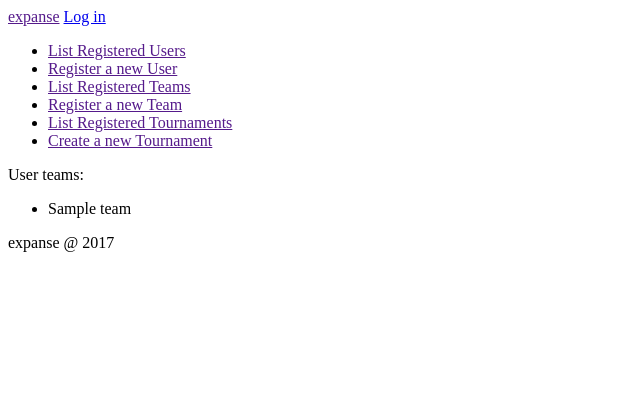
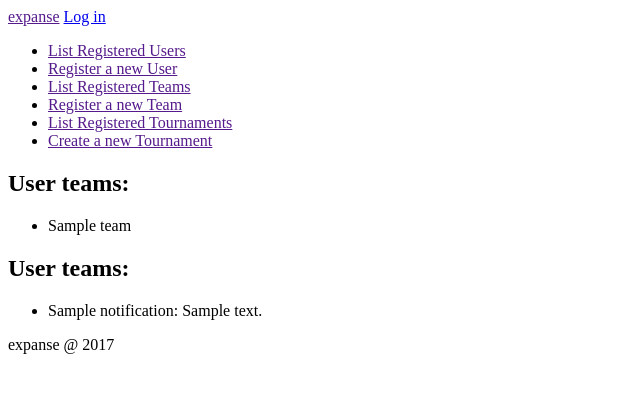
Before and after one commit to eltonvs/expanse, a Python web app: template expanse/templates/index.jinja2 in a window 1280 px wide. Shown: the top 393 px of the page, without its empty margins (0-640 px from the left). Run offline with Jinja, Linux system fonts and the light colour scheme; the template is opened without the code that fills it: most values are stand-ins (such as "Sample title", 1, 10 or a date in 2020); some libraries are stand-ins or nearby versions.

Commit message:
List user notifications on index

```diff
--- a/expanse/templates/index.jinja2
+++ b/expanse/templates/index.jinja2
@@ -12,11 +12,22 @@
   </ul>
 </div>
 
-{% if user_teams %} User teams: <br>{% endif %}
-<ul>
-{% for team in user_teams %}
-    <li> {{ team.name }} </li>
-{% endfor %}
-</ul>
+{% if user_teams %}
+    <h2>User teams:</h2>
+    <ul>
+    {% for team in user_teams %}
+        <li>{{ team.name }}</li>
+    {% endfor %}
+    </ul>
+{% endif %}
+
+{% if user_notifications %}
+    <h2>User teams:</h2>
+    <ul>
+    {% for notification in user_notifications %}
+        <li>{{ notification.title }}: {{ notification.message }}</li>
+    {% endfor %}
+    </ul>
+{% endif %}
 
 {% endblock content %}
```
Also changed, not shown: expanse/views/views.py (+10 -3 lines).
